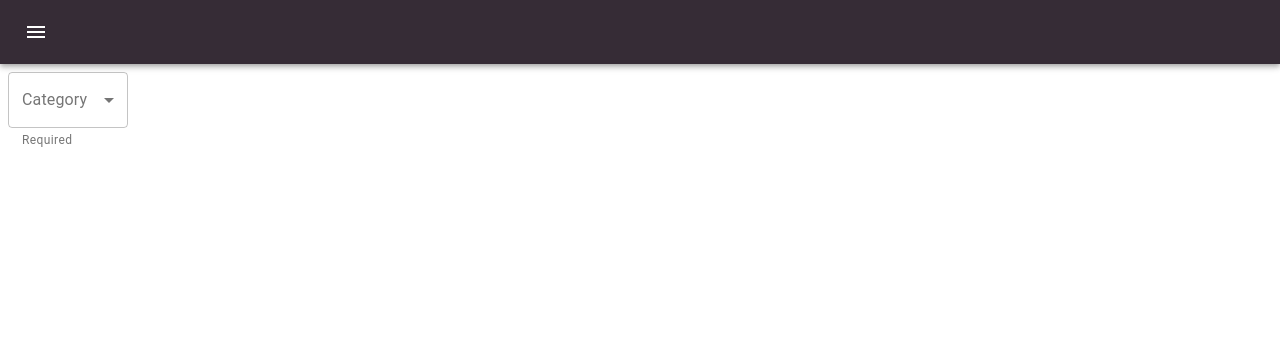
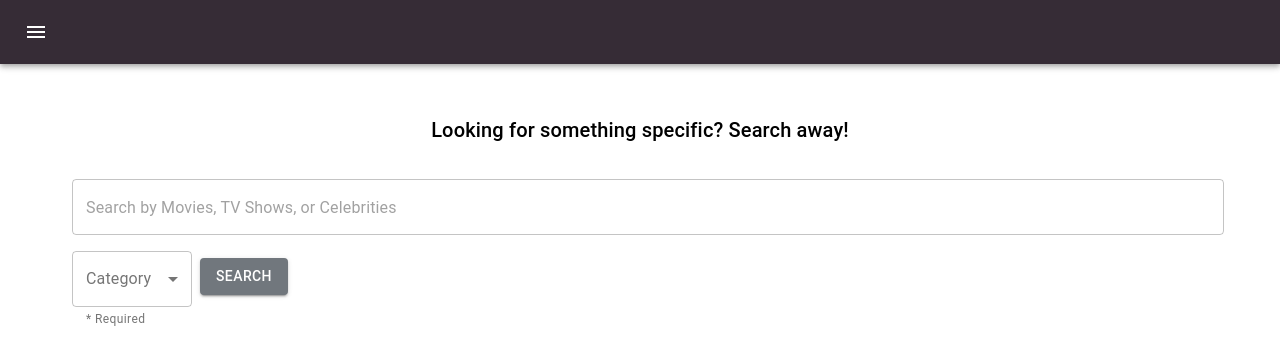
Before and after one commit to the-incrudibles/DefinitelyNotIMDB, a React (Create React App) app in the folder client/: page /test in a window 1280 px wide. Shown: the top 364 px of the page. Built offline with nearby package versions, Linux system fonts and the light colour scheme.

Commit message:
created testsearch page

```diff
--- a/client/src/Pages/Search/TestSearch.js
+++ b/client/src/Pages/Search/TestSearch.js
@@ -1,18 +1,28 @@
-import React from 'react';
+import React, { useState, useRef, useEffect } from 'react';
 import { makeStyles } from '@material-ui/core/styles';
-import Input from '@material-ui/core/Input';
+
+// Material-UI imports:
 import OutlinedInput from '@material-ui/core/OutlinedInput';
-import FilledInput from '@material-ui/core/FilledInput';
 import InputLabel from '@material-ui/core/InputLabel';
 import MenuItem from '@material-ui/core/MenuItem';
 import FormHelperText from '@material-ui/core/FormHelperText';
 import FormControl from '@material-ui/core/FormControl';
 import Select from '@material-ui/core/Select';
+import Button from '@material-ui/core/Button';
+import TextField from '@material-ui/core/TextField';
+import Typography from '@material-ui/core/Typography';
+
+// Search imports:
+import axios from 'axios'
+import SearchResult from '../../utils/SearchResult.js'
+import SearchContext from '../../utils/searchContext'
+import SearchMovie from '../../components/SearchMovie'
+import SearchTV from '../../components/SearchTV'
+import SearchCelebrities from '../../components/SearchCelebrities'
 
 const useStyles = makeStyles(theme => ({
   root: {
-    display: 'flex',
-    flexWrap: 'wrap',
+    display: 'inline-block',
   },
   formControl: {
     margin: theme.spacing(1),
@@ -25,42 +35,160 @@ const useStyles = makeStyles(theme => ({
 
 const TestSearch = _ => {
   const classes = useStyles();
-  const [values, setValues] = React.useState({
-    age: '',
-    name: 'hai',
-  });
 
-  const inputLabel = React.useRef(null);
-  const [labelWidth, setLabelWidth] = React.useState(0);
-  React.useEffect(() => {
+  const inputLabel = useRef();
+
+  const [labelWidth, setLabelWidth] = useState();
+
+  useEffect(() => {
     setLabelWidth(inputLabel.current.offsetWidth);
   }, []);
 
-  function handleChange(event) {
-    setValues(oldValues => ({
-      ...oldValues,
-      [event.target.name]: event.target.value,
-    }));
+  // Sammi's code:
+  const [searchState, setSearchState] = useState({
+    searchArea: '',
+    movies: [],
+    shows: [],
+    celebs: [],
+    searchTerm: '',
+    searchMovies: false,
+    searchTV: false,
+    searchCelebs: false,
+    searchForCeleb: id => SearchResult.axiosForCeleb(id),
+    incompleteSearch: false
+  })
+
+  const searchTerm = useRef()
+
+  searchState.handleSearchArea = event => {
+    setSearchState({ ...searchState, searchArea: event.target.value })
+  }
+
+  searchState.buttonClick = e => {
+    e.preventDefault()
+    // if title
+    if (searchState.searchArea === 'movie') {
+      axios.get(`https://api.themoviedb.org/3/search/multi?api_key=${process.env.REACT_APP_TMDB_APIKEY}&language=en-US&query=${searchTerm.current.value}&page=1&include_adult=false`)
+        .then(({ data }) => {
+          searchTerm.current.value = ''
+          setSearchState({ ...searchState, movies: data.results, searchArea: '', searchMovies: true, searchTV: false, searchCelebs: false, incompleteSearch: false })
+        })
+        .catch(e => console.log(e))
+
+      // if tv
+    } else if (searchState.searchArea === 'tv') {
+      axios.get(`https://api.themoviedb.org/3/search/tv?api_key=${process.env.REACT_APP_TMDB_APIKEY}&language=en-US&query=${searchTerm.current.value}&page=1&include_adult=false`)
+        .then(({ data }) => {
+          searchTerm.current.value = ''
+          setSearchState({ ...searchState, shows: data.results, searchArea: '', searchMovies: false, searchTV: true, searchCelebs: false, incompleteSearch: false })
+        })
+        .catch(e => console.log(e))
+
+      // if celeb
+    } else if (searchState.searchArea === 'celebrity') {
+      axios.get(`https://api.themoviedb.org/3/search/person?api_key=${process.env.REACT_APP_TMDB_APIKEY}&language=en-US&query=${searchTerm.current.value}&page=1&include_adult=false`)
+        .then(({ data }) => {
+          searchTerm.current.value = ''
+          setSearchState({ ...searchState, celebs: data.results, searchArea: '', searchMovies: false, searchTV: false, searchCelebs: true, incompleteSearch: false })
+        })
+        .catch(e => console.log(e))
+
+      // if nothing selected
+    } else if (searchState.searchArea === '') {
+      setSearchState({ ...searchState, incompleteSearch: true })
+    }
   }
 
   return (
+    <div className="containerDiv">
+      <div className='searchTypography'>
+        <Typography variant="h6">Looking for something specific? Search away!</Typography>
+      </div>
+      {
+        searchState.incompleteSearch ?
+          <>
+            <Typography className='failedCardText'>
+              * Make sure to select a search category and enter a search term! *
+            </Typography>
+            <TextField
+              id="outlined-full-width"
+              style={{ margin: 8 }}
+              placeholder="Search by Movies, TV Shows, or Celebrities"
+              fullWidth
+              margin="normal"
+              variant="outlined"
+              inputRef={searchTerm}
+              error id
+            />
+          </>
+          :
+          <TextField
+            id="outlined-full-width"
+            style={{ margin: 8 }}
+            placeholder="Search by Movies, TV Shows, or Celebrities"
+            fullWidth
+            margin="normal"
+            variant="outlined"
+            inputRef={searchTerm}
+          />
+      }
       <form className={classes.root} autoComplete="off">
+        {
+          searchState.incompleteSearch ?
+            <FormControl variant="outlined" className={classes.formControl} error id>
+              <InputLabel ref={inputLabel} htmlFor="outlined-category-simple">
+                Category
+              </InputLabel>
+              <Select
+                value={searchState.searchArea}
+                onChange={searchState.handleSearchArea}
+                input={<OutlinedInput labelWidth={labelWidth} name="age" id="outlined-age-simple" />}
+              >
+                <MenuItem value="movie">Movie</MenuItem>
+                <MenuItem value="tv">TV Show</MenuItem>
+                <MenuItem value="celebrity">Celebrity</MenuItem>
+              </Select>
+              <FormHelperText>* Required</FormHelperText>
+            </FormControl> :
             <FormControl variant="outlined" className={classes.formControl}>
               <InputLabel ref={inputLabel} htmlFor="outlined-category-simple">
                 Category
                 </InputLabel>
               <Select
-          value={values.age}
-          onChange={handleChange}
+                value={searchState.searchArea}
+                onChange={searchState.handleSearchArea}
                 input={<OutlinedInput labelWidth={labelWidth} name="age" id="outlined-age-simple" />}
               >
-          <MenuItem value={10}>Movie</MenuItem>
-          <MenuItem value={20}>TV Show</MenuItem>
-          <MenuItem value={30}>Celebrity</MenuItem>
+                <MenuItem value="movie">Movie</MenuItem>
+                <MenuItem value="tv">TV Show</MenuItem>
+                <MenuItem value="celebrity">Celebrity</MenuItem>
               </Select>
-        <FormHelperText>Required</FormHelperText>
+              <FormHelperText>* Required</FormHelperText>
             </FormControl>
+        }
+
+
+        <div className="searchButton">
+          <Button variant="contained" id="submitButtons" onClick={searchState.buttonClick}>
+            Search
+          </Button>
+        </div>
       </form>
+
+      <div>
+        <SearchContext.Provider value={searchState}>
+          {
+            searchState.searchMovies ? <SearchMovie /> : ''
+          }
+          {
+            searchState.searchTV ? <SearchTV /> : ''
+          }
+          {
+            searchState.searchCelebs ? <SearchCelebrities /> : ''
+          }
+        </SearchContext.Provider>
+      </div>
+    </div>
   );
 }
 
--- a/client/src/components/MovieHeader/MovieHeader.js
+++ b/client/src/components/MovieHeader/MovieHeader.js
@@ -36,7 +36,7 @@ const MovieHeader = _ => {
   const classes = useStyles()
 
   useEffect(_ => {
-    axios.get('https://api.themoviedb.org/3/movie/399579?api_key=d12a96cdcfe3d81297140ffea9dca118&language=en-US')
+    axios.get(`https://api.themoviedb.org/3/movie/399579?api_key=${process.env.REACT_APP_TMDB_APIKEY}&language=en-US`)
       .then(r => {
         setData(r.data)
         console.log(r)
--- a/client/src/index.css
+++ b/client/src/index.css
@@ -20,8 +20,12 @@ code {
   width: 90%;
 }
 
-.blockTypography {
+.blockTypography, .searchTypography{
   margin-bottom: 25px;
+}
+
+.searchTypography {
+  text-align: center;
 }
 
 .usernameInput, .passwordInput, .textInput, .emailInput {
@@ -100,3 +104,8 @@ code {
   background-color: #71777d;
   color: white;
 }
+
+.searchButton {
+  display: inline-block;
+  padding-top: 15px;
+}
--- a/client/src/utils/SearchResult.js
+++ b/client/src/utils/SearchResult.js
@@ -16,7 +16,7 @@ const SearchResult = {
   },
   postCeleb: id => {
     console.log(id)
-    axios.get(`https://api.themoviedb.org/3/person/${id}?api_key=d12a96cdcfe3d81297140ffea9dca118&language=en-US`)
+    axios.get(`https://api.themoviedb.org/3/person/${id}?api_key=${process.env.REACT_APP_TMDB_APIKEY}&language=en-US`)
       .then(({ data: celeb }) => {
         axios.post('/celebrity', { celeb })
       })
@@ -24,7 +24,7 @@ const SearchResult = {
   },
   putCeleb: id => {
     console.log(id)
-    axios.get(`https://api.themoviedb.org/3/person/${id}?api_key=d12a96cdcfe3d81297140ffea9dca118&language=en-US`)
+    axios.get(`https://api.themoviedb.org/3/person/${id}?api_key=${process.env.REACT_APP_TMDB_APIKEY}&language=en-US`)
       .then(({ data: celeb }) => {
         axios.put(`/celebrity/${celeb.id}`, { celeb })
       })
```
Lines whose indentation alone changed are shown as unchanged.
